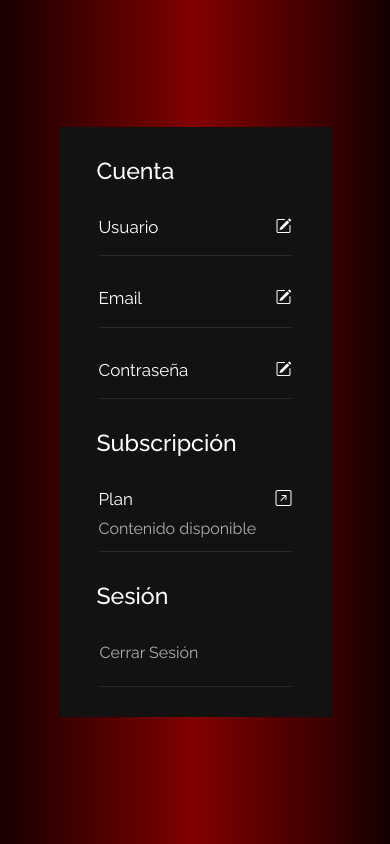
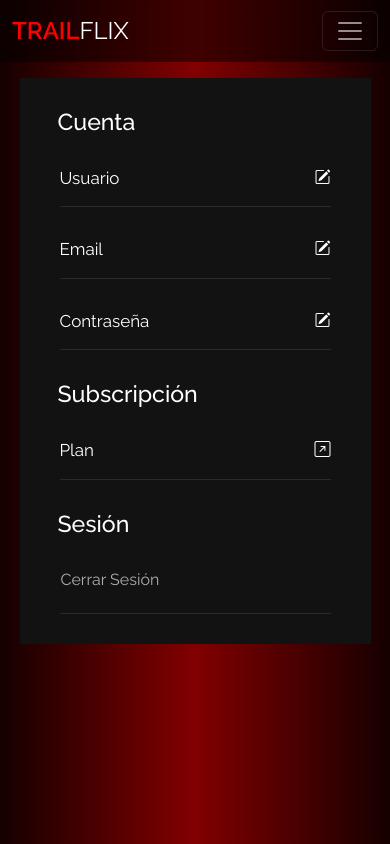
Before and after one commit to diegoinost02/TrailFlix, an Angular app: page /profile in a window 390 px wide. Built offline with nearby package versions, Linux system fonts and the light colour scheme.

Commit message:
Token de register

```diff
--- a/src/app/core/Interfaces.ts
+++ b/src/app/core/Interfaces.ts
@@ -3,5 +3,5 @@ export interface IUser {
     userName?: string;
     email: string;
     password: string;
-    isSubscribed : boolean;
+    isSubscribed : boolean | null;
 }
--- a/src/app/core/Models.ts
+++ b/src/app/core/Models.ts
@@ -5,13 +5,13 @@ export class User implements IUser {
     userName?: string = '';
     email: string = '';
     password: string = '';
-    isSubscribed: boolean = true;
+    isSubscribed: boolean | null = null;
 
     constructor(user?: any) {
         this.id = user == undefined ? null : user.id;
         this.userName = user == undefined ? '' : user.userName;
         this.email = user == undefined ? '' : user.email;
         this.password = user == undefined ? '' : user.password;
-        this.isSubscribed = user == undefined ? true : user.isSubscribed;
+        this.isSubscribed = user == undefined ? null : user.isSubscribed;
     }
 }
--- a/src/app/core/services/users.service.ts
+++ b/src/app/core/services/users.service.ts
@@ -23,8 +23,8 @@ export class UsersService {
     return this.http.get<User[]>(`${this.baseUrl}/Users?email=${user.email}`)
   }
 
-  public addUser(user: User): Observable<User> {
-    return this.http.post<User>(`${this.baseUrl}/Users`, user)
+  public addUser(user: User): Observable<User[]> {
+    return this.http.post<User[]>(`${this.baseUrl}/Users`, user)
   }
 
   //funciones para token de autenticación
--- a/src/app/modules/auth/components/register/register.component.ts
+++ b/src/app/modules/auth/components/register/register.component.ts
@@ -12,10 +12,10 @@ import { UsersService } from 'src/app/core/services/users.service';
 export class RegisterComponent {
 
   user: User = new User();
-  constructor(private router: Router, private formBuilder: FormBuilder, private usersService: UsersService){}
+  constructor(private router: Router, private formBuilder: FormBuilder, private usersService: UsersService) { }
 
   formUser = this.formBuilder.group({
-    'name': ['',Validators.required],
+    'name': ['', Validators.required],
     'email': ['', Validators.required], //,Validators.email],
     'password': ['', Validators.required],
     'passwordConfirmation': ['', Validators.required],
@@ -38,44 +38,45 @@ export class RegisterComponent {
     return this.formUser.get('conditions') as FormControl;
   }
 
-  goToLogin(){
-      this.router.navigate(['/auth/login']);
+  goToLogin() {
+    this.router.navigate(['/auth/login']);
   }
 
-  register(){
-    if(this.formUser.valid){
-      if(this.formUser.value.password === this.formUser.value.passwordConfirmation){
+  register() {
+    if (this.formUser.valid) {
+      if (this.formUser.value.password === this.formUser.value.passwordConfirmation) {
 
         this.cargarValores();
         this.checkAccount();
       }
-      else{
+      else {
         alert("Las contraseñas deben ser iguales")
         console.log("Contraseñas distinas"); //agregar logica
       }
     }
-    else{
+    else {
       alert("Debe completar todos los campos");
     }
   }
 
-  cargarValores(){
+  cargarValores() {
     this.user.userName = this.formUser.value.name!;
     this.user.email = this.formUser.value.email!;
     this.user.password = this.formUser.value.password!;
+    this.user.isSubscribed = true;
   }
 
-  checkAccount(){
+  checkAccount() {
     this.usersService.getToCheck(this.user).subscribe({
 
       next: (user: User[]) => {
 
-        if(user.length > 0){
+        if (user.length > 0) {
 
           alert("El mail ya esta en uso")
           console.log("User ya registrado")
         }
-        else{
+        else {
           this.createAccount(this.user);
         }
       },
@@ -85,13 +86,16 @@ export class RegisterComponent {
     })
   }
 
-  createAccount(user:User){
+  createAccount(user: User) {
 
     this.usersService.addUser(user).subscribe({
 
-      next: (user: User) => {
+      next: (users: User[]) => {
 
         console.log("User creado")
+        const token = this.usersService.generateToken(users[0]);
+        this.usersService.setCurrentUser(token);
+
         this.router.navigate(['/home'])
       },
       error: (error: any) => {
--- a/src/app/modules/profile/components/page/page.component.html
+++ b/src/app/modules/profile/components/page/page.component.html
@@ -1 +1,2 @@
+<app-nav-bar></app-nav-bar>
 <app-view-profile></app-view-profile>
--- a/src/app/modules/profile/components/page/page.component.ts
+++ b/src/app/modules/profile/components/page/page.component.ts
@@ -1,6 +1,4 @@
 import { Component, OnInit } from '@angular/core';
-import { User } from 'src/app/core/Models';
-import { UsersService } from 'src/app/core/services/users.service';
 
 @Component({
   selector: 'app-page',
--- a/src/app/modules/profile/components/view-profile/view-profile.component.css
+++ b/src/app/modules/profile/components/view-profile/view-profile.component.css
@@ -9,7 +9,7 @@ h3 {
     justify-content: center;
     align-items: center;
     width: 100%;
-    height: 100vh;
+    height: 100%;
 }
 
 .info-container {
@@ -65,17 +65,17 @@ i {
     color: rgb(226, 219, 219);
 }
 
-@media screen and (max-width: 800px) {
-    .info-container {
-        max-width: 80%;
-        padding-left: 0px;
-        padding-right: 0px;
-    }
-}
-@media screen and (max-width: 645px) {
+@media screen and (max-width: 900px) {
     .info-container {
         min-width: 70%;
         padding-left: 0px;
         padding-right: 0px;
     }
 }
+@media screen and (max-width: 500px) {
+    .info-container {
+        min-width: 90%;
+        padding-left: 0px;
+        padding-right: 0px;
+    }
+}
--- a/src/app/modules/profile/components/view-profile/view-profile.component.html
+++ b/src/app/modules/profile/components/view-profile/view-profile.component.html
@@ -44,7 +44,7 @@
 
         <h3>Sesión</h3>
         <div class="field">
-            <button class="btn">Cerrar Sesión</button>
+            <button (click)="logOut()" class="btn">Cerrar Sesión</button>
         </div>
     </div>
 
--- a/src/app/modules/profile/components/view-profile/view-profile.component.ts
+++ b/src/app/modules/profile/components/view-profile/view-profile.component.ts
@@ -1,4 +1,5 @@
 import { Component, Input, OnInit } from '@angular/core';
+import { Router } from '@angular/router';
 import { User } from 'src/app/core/Models';
 import { UsersService } from 'src/app/core/services/users.service';
 
@@ -10,7 +11,7 @@ import { UsersService } from 'src/app/core/services/users.service';
 export class ViewProfileComponent implements OnInit{
 
 
-  constructor(private usersService: UsersService) { }
+  constructor(private usersService: UsersService, private router: Router) { }
 
   user: User = new User();
   markedPassword: string = '';
@@ -31,4 +32,9 @@ export class ViewProfileComponent implements OnInit{
       })
     }
   }
+
+  logOut(){
+    this.usersService.logout();
+    this.router.navigate(['']);
+  }
 }
--- a/src/app/modules/profile/profile.module.ts
+++ b/src/app/modules/profile/profile.module.ts
@@ -4,6 +4,7 @@ import { CommonModule } from '@angular/common';
 import { ProfileRoutingModule } from './profile-routing.module';
 import { PageComponent } from './components/page/page.component';
 import { ViewProfileComponent } from './components/view-profile/view-profile.component';
+import { SharedModule } from 'src/app/shared/shared.module';
 
 
 @NgModule({
@@ -13,7 +14,8 @@ import { ViewProfileComponent } from './components/view-profile/view-profile.com
   ],
   imports: [
     CommonModule,
-    ProfileRoutingModule
+    ProfileRoutingModule,
+    SharedModule
   ]
 })
 export class ProfileModule {
```
